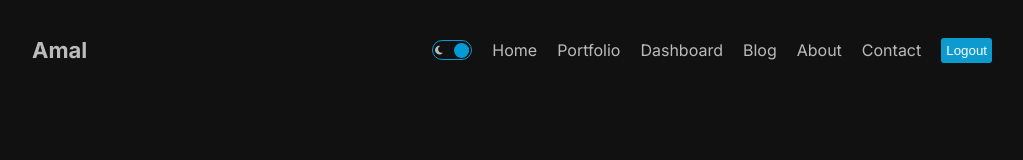
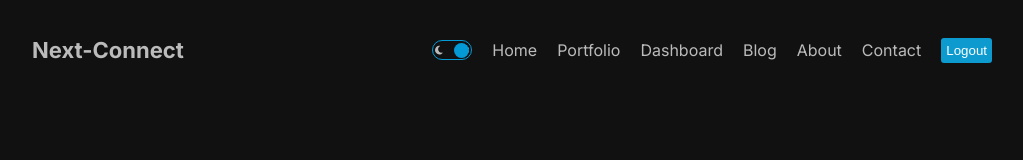
Before and after one commit to latikaguptak/Nextjs_Project, a Next.js app: page / in a window 1280 px wide. Shown: the top 160 px of the page, without its empty margins (128-1151 px from the left). Built offline with nearby package versions, Linux system fonts and the light colour scheme.

Commit message:
Update the navbar title

```diff
--- a/components/navbar/Navbar.jsx
+++ b/components/navbar/Navbar.jsx
@@ -40,7 +40,7 @@ const Navbar = () => {
   return (
     <div className={style.container}>
         <Link href='/' className={style.logo}>
-            Amal
+            Next-Connect
         </Link>
         <div className={style.links}>
             <DarkModeToggle/>
--- a/src/app/layout.js
+++ b/src/app/layout.js
@@ -6,8 +6,8 @@ import Footer from "../../components/footer/Footer";
 const inter = Inter({ subsets: ["latin"] });
 
 export const metadata = {
-  title: "Create Next App",
-  description: "Generated by create next app",
+  title: "Next-Connect",
+  description: "Created by Latika Gupta",
 };
 
 export default function RootLayout({ children }) {
```
